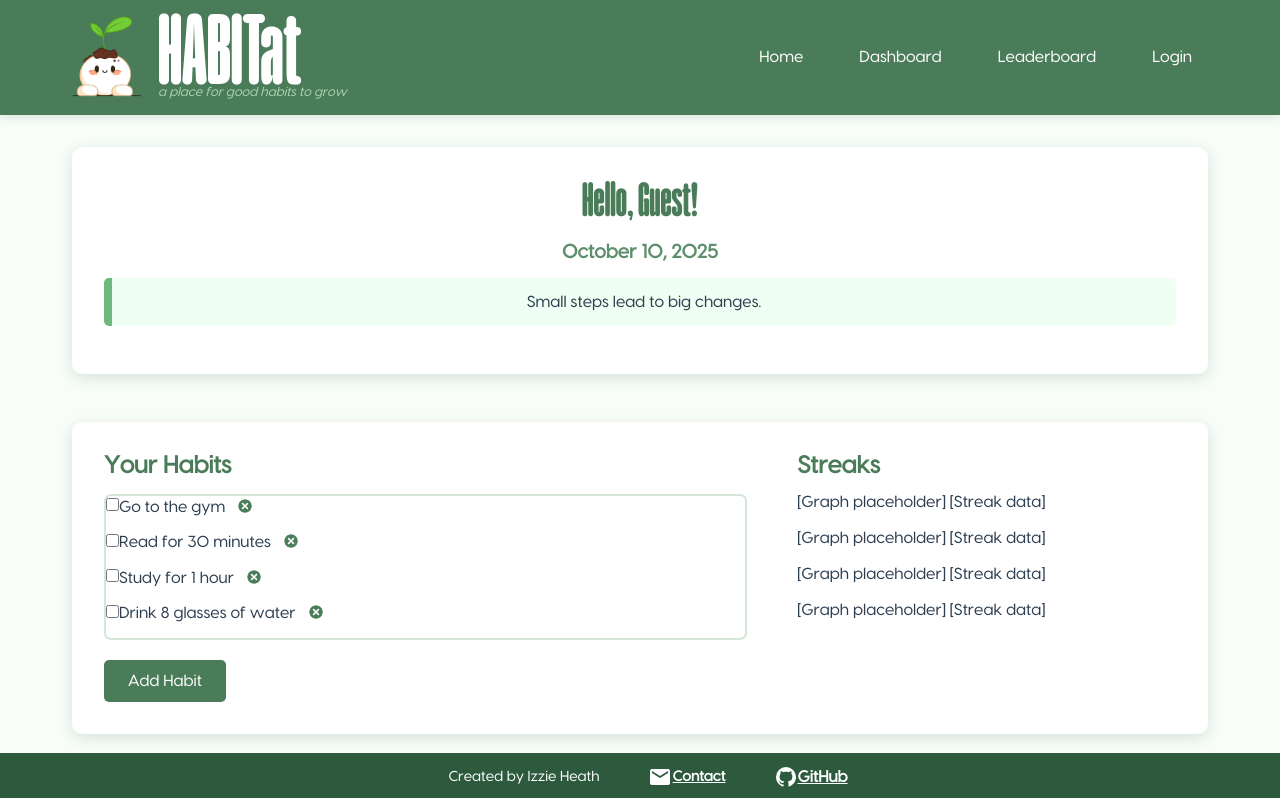
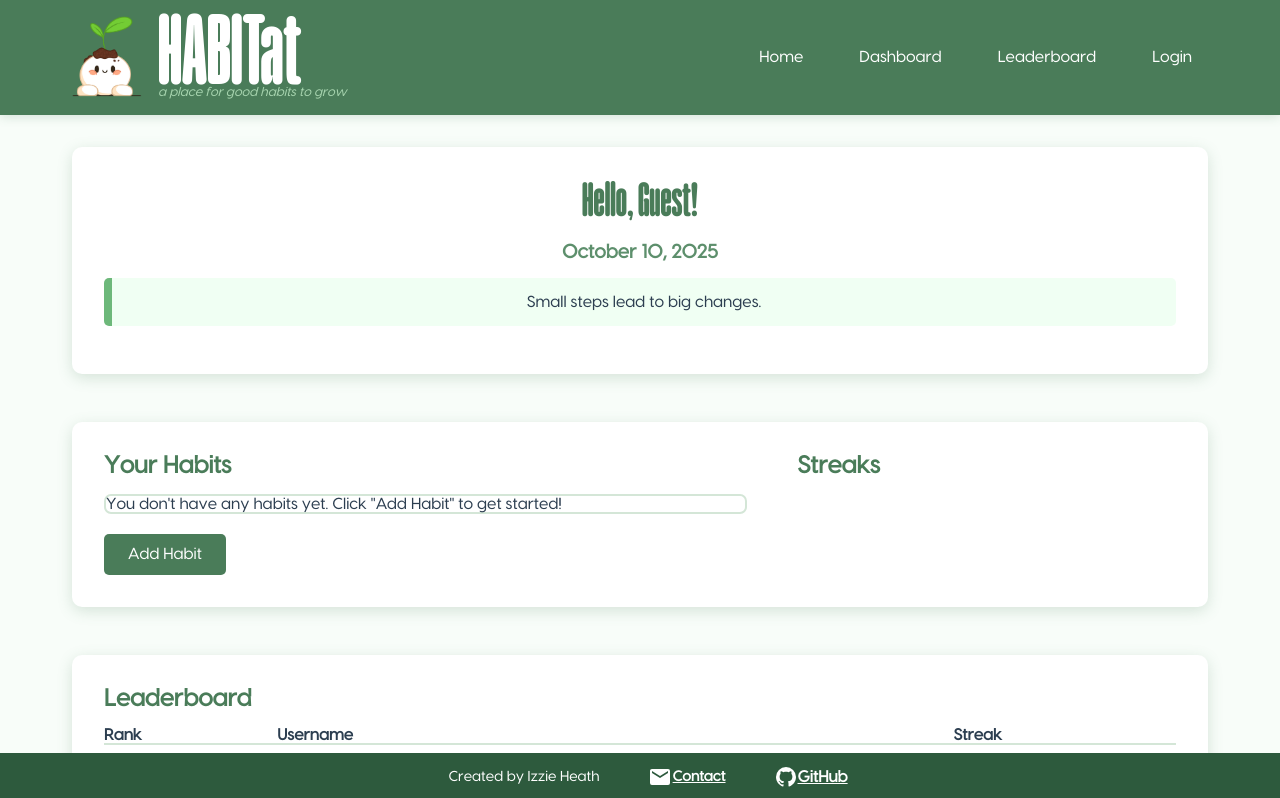
Before and after one commit to izzie-heath/startup, a React (Vite) app: page /dashboard in a window 1280 px wide. Shown: the top 798 px of the page. Built offline with nearby package versions, Linux system fonts and the light colour scheme.

Commit message:
Added streaks

```diff
--- a/src/dashboard/dashboard.jsx
+++ b/src/dashboard/dashboard.jsx
@@ -1,17 +1,13 @@
 import './dashboard.css';
 import { NavLink } from 'react-router-dom';
-import React, { useState, useEffect, use } from 'react';
+import React, { useState, useEffect } from 'react';
 
 export function Dashboard() {
   const username = localStorage.getItem('username') || 'Guest';
 
   const [habits, setHabits] = useState(() => {
-    return JSON.parse(localStorage.getItem('habits')) || [
-        { id: 1, text: 'Go to the gym', done: false },
-        { id: 2, text: 'Read for 30 minutes', done: false },
-        { id: 3, text: 'Study for 1 hour', done: false },
-        { id: 4, text: 'Drink 8 glasses of water', done: false },
-    ];
+        const saved = localStorage.getItem('habits');
+        return saved ? JSON.parse(saved) : [];
     });
 
     //this gets the current date and formats it into a month, day year format
@@ -42,9 +38,30 @@ export function Dashboard() {
 
     //functions for handling habits
     function toggleHabit(id) {
-        setHabits(habits.map(habit =>
-            habit.id === id ? { ...habit, done: !habit.done } : habit
-        ));
+        const today = new Date().toDateString();
+        setHabits(habits.map(habit => {
+            if (habit.id !== id)
+                return habit;
+            if (!habit.done){
+                let newStreak = habit.streak;
+                if (habit.lastCompleted === today){
+                    return habit;
+                } else if (habit.lastCompleted === getYesterday()) {
+                    newStreak += 1;
+                } else {
+                    newStreak = 1;
+                }
+                return { ...habit, done: true, streak: newStreak, lastCompleted: today }
+            } else {
+                return { ...habit, done: false };
+            }
+        }));
+    }
+
+    function getYesterday() {
+        const d = new Date();
+        d.setDate(d.getDate() - 1);
+        return d.toDateString();
     }
 
     function addHabit() {
@@ -74,7 +91,10 @@ export function Dashboard() {
             <div className="habits-column">
             <h3>Your Habits</h3>
                 <fieldset className="habit-list">
-                    {habits.map(habit => (
+                    {habits.length === 0 ? (
+                        <p>You don't have any habits yet. Click "Add Habit" to get started!</p>
+                    ) : (
+                        habits.map(habit => (
                             <div key={habit.id}>
                                 <input
                                     type="checkbox"
@@ -86,21 +106,39 @@ export function Dashboard() {
                                     {habit.text}
                                 </label>
                                 <button className="delete-button" onClick={() => confirmDelete(habit.id)}>
-                                <img src="public/delete-icon.png" alt="X icon" />
+                                    <img src="/delete-icon.png" alt="X icon" />
                                 </button>
                             </div>
-                    ))}
+                    )))}
                 </fieldset>
                 <button className="add-button" type="button" onClick={addHabit}>Add Habit</button>
             </div>
 
 <div className="streaks-column">
   <h3>Streaks</h3>
-                <p>[Graph placeholder] [Streak data]</p>
-                <p>[Graph placeholder] [Streak data]</p>
-                <p>[Graph placeholder] [Streak data]</p>
-                <p>[Graph placeholder] [Streak data]</p>
+  {habits.map(h => (
+    <div key={h.id} className="streak-item" style={{ marginBottom: '1rem' }}>
+      <p>
+        <strong>{h.text}</strong>: {h.streak}-day streak
+      </p>
+      <div className="streak-bar" style={{
+        height: '12px',
+        width: '100%',
+        backgroundColor: '#e0e0e0',
+        borderRadius: '6px',
+        overflow: 'hidden',
+      }}>
+        <div style={{
+          height: '100%',
+          width: `${Math.min((h.streak / 10) * 100, 100)}%`,
+          backgroundColor: 'var(--secondary-green)',
+          transition: 'width 0.5s ease',
+        }}></div>
       </div>
+    </div>
+  ))}
+</div>
+
         </div>
 
         <div className="leaderboard-preview">
```
Lines whose indentation alone changed are shown as unchanged.
